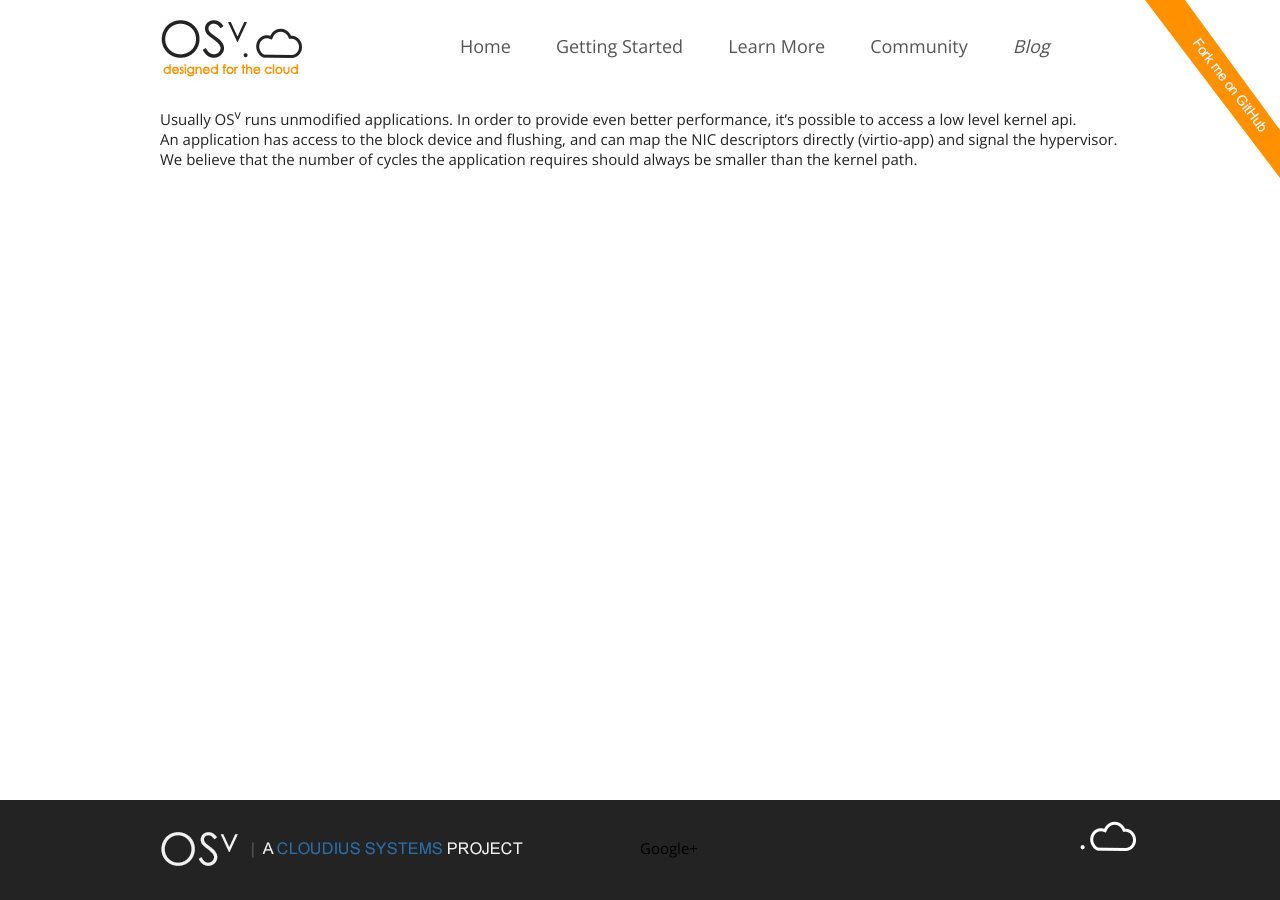
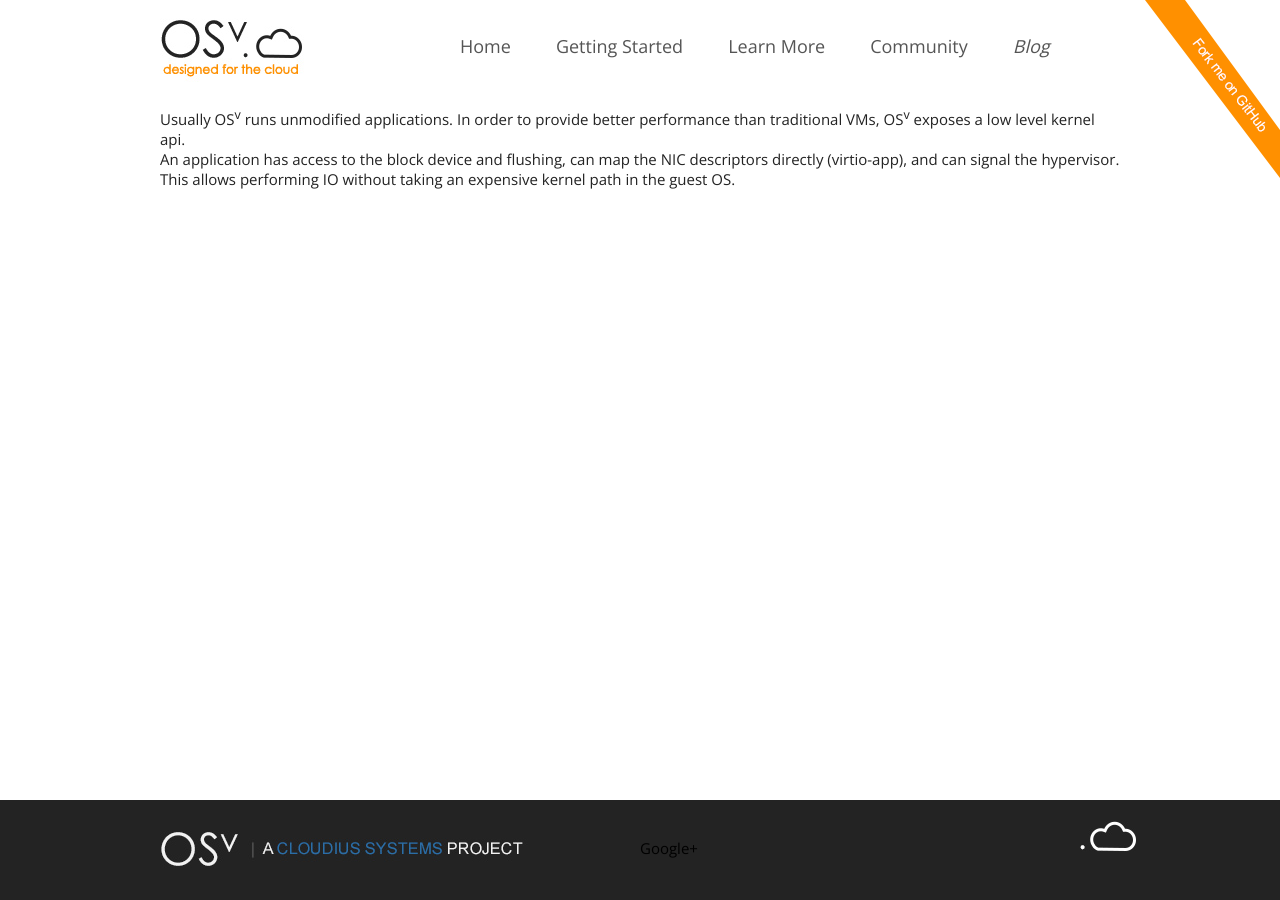
Before and after one commit to osv-io/osv-io.github.io, a Jekyll site: the page built from _posts/features/0000-07-01-optimize-native-apps.md, in a window 1280 px wide. Built offline with Jekyll 4.4.1, drawn with Linux system fonts in a browser that asks for light colours; our own code applies the rules of GitHub Pages for plain Markdown files.

```diff
--- a/_posts/features/0000-07-01-optimize-native-apps.md
+++ b/_posts/features/0000-07-01-optimize-native-apps.md
@@ -4,6 +4,6 @@ title: Optimize your Native apps
 order: 1
 ---
 
-Usually OS<sup>v</sup> runs unmodified applications. In order to provide even better performance, it's possible to access a low level kernel api.
+Usually OS<sup>v</sup> runs unmodified applications. In order to provide better performance than traditional VMs, OS<sup>v</sup> exposes a low level kernel api.
 
-An application has access to the block device and flushing, and can map the NIC descriptors directly (virtio-app) and signal the hypervisor. We believe that the number of cycles the application requires should always be smaller than the kernel path.
+An application has access to the block device and flushing, can map the NIC descriptors directly (virtio-app), and can signal the hypervisor. This allows performing IO without taking an expensive kernel path in the guest OS.
```
Also changed, not shown: _posts/features/0000-11-01-capstan.md (+1 -1 lines), _posts/features/0000-12-01-superior-performance.md (+1 -1 lines).
